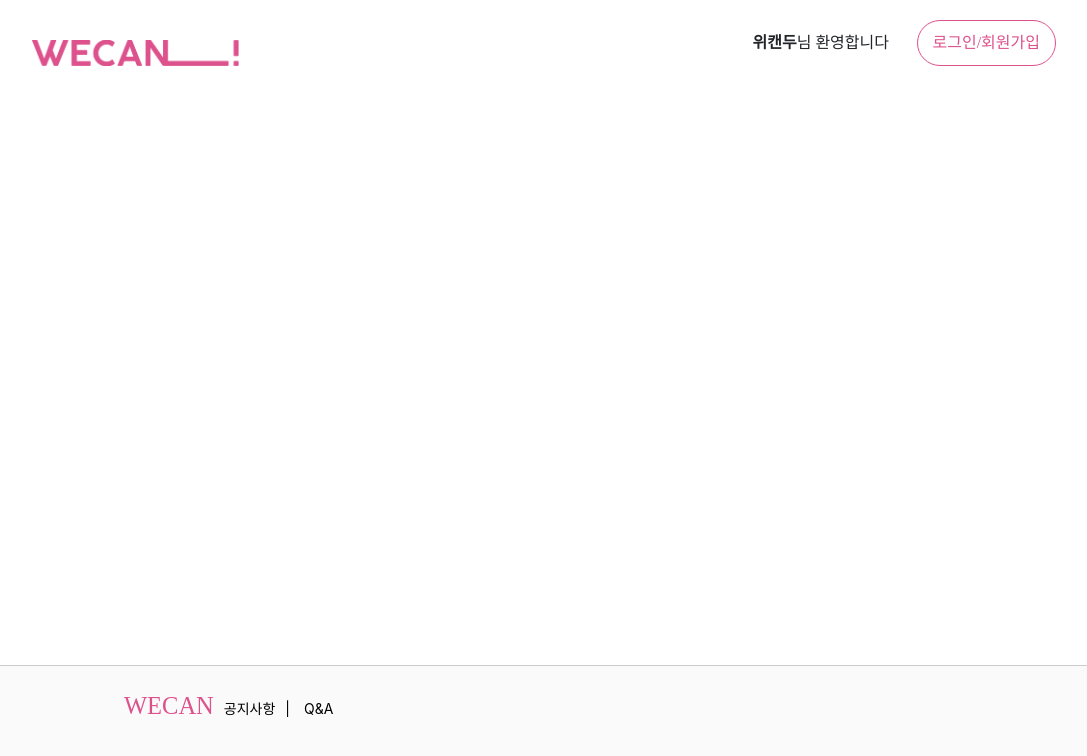
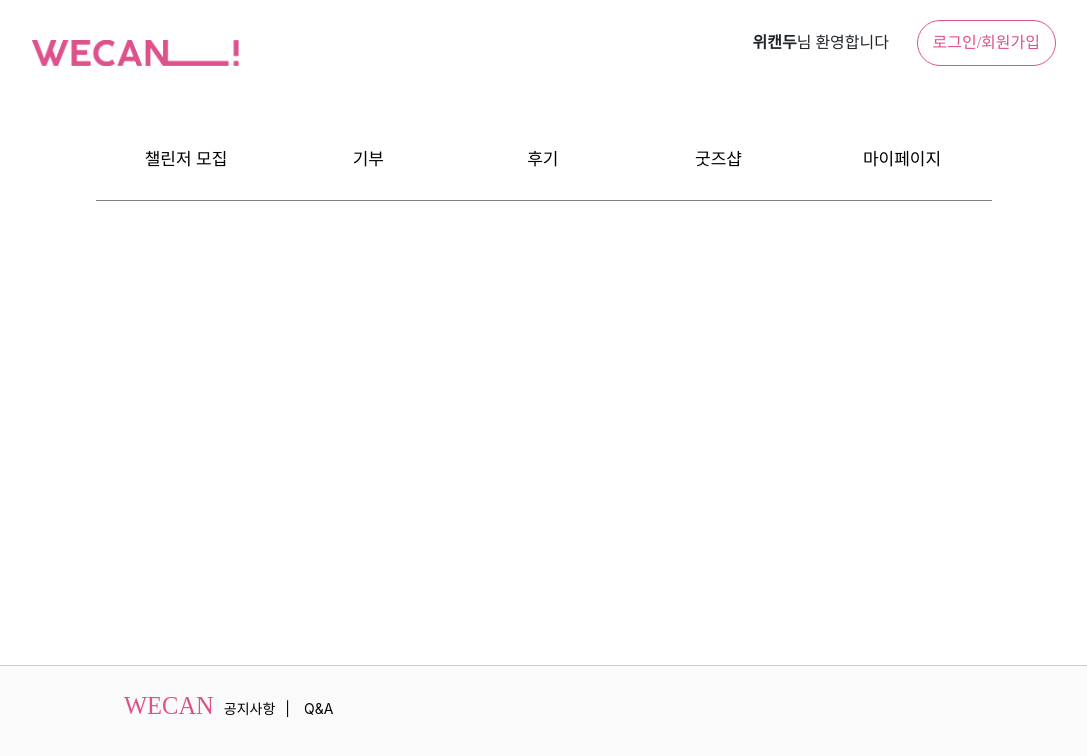
Before and after one commit to withtaylors/WECAN, a React (Create React App) app: page /shop in a window 1280 px wide. Shown: the top 756 px of the page, without its empty margins (96-1183 px from the left). Built offline with nearby package versions, Linux system fonts and the light colour scheme; the HTML template or start-up script is replaced by a standard one; a web font is replaced by a local one.

Commit message:
[UDPATE] 굿즈샵페이지 추가 + topnav 수정

```diff
--- a/src/App.js
+++ b/src/App.js
@@ -16,10 +16,11 @@ import Home from "./Pages/Home/Home.main";
 import Login from "./Pages/Login/Login.main";
 import Join from "./Pages/Join/Join.main";
 import Recruit from "./Pages/Recruit/Recruit.total.main";
-import ReviewPage from "./Pages/Review/ReviewPage";
 import Donate_CharityPage from "./Pages/Donate/Donate_CharityPage";
 import Donate_CharityListPage from "./Pages/Donate/Donate_CharityListPage";
 import Donate_DonatedPage from "./Pages/Donate/Donate_DonatedPage";
+import ReviewPage from "./Pages/Review/ReviewPage";
+import ShopPage from "./Pages/Shop/ShopPage";
 import NotFoundPage from "./Pages/NotFoundPage";
 import ChallengeInfo from "./Pages/Challenger/Challenger.main";
 import ChallengeMakeMain from "./Pages/ChallengeMake/ChallengeMake.main";
@@ -53,7 +54,7 @@ function App() {
                 <Route index element={<Donate_DonatedPage />} />
               </Route>
               <Route path="/review" element={<ReviewPage />} />
-              <Route path="/shop" />
+              <Route path="/shop" element={<ShopPage />} />
               <Route path="/mypage" />
               <Route path="*" element={<NotFoundPage />} />
             </Routes>
--- /dev/null
+++ b/src/Pages/Shop/ShopPage.jsx
@@ -0,0 +1,18 @@
+import React, { useState, useEffect } from "react";
+import { useSearchParams } from "react-router-dom";
+import ListPage from "../../Components/ListPage";
+import styles from "./Styled/ShopPage.module.css";
+import Warn from "../../Components/Warn";
+import TopNav from "../../Pages/TopNav/TopNav.main";
+
+function ReviewPage() {
+  return (
+    <>
+      <div className={styles.center}>
+        <TopNav></TopNav>
+      </div>
+    </>
+  );
+}
+
+export default ReviewPage;
--- /dev/null
+++ b/src/Pages/Shop/Styled/ShopPage.module.css
@@ -0,0 +1,4 @@
+.center {
+  display: flex;
+  justify-content: center;
+}
--- a/src/Pages/TopNav/Styled/TopNav.style.js
+++ b/src/Pages/TopNav/Styled/TopNav.style.js
@@ -4,7 +4,12 @@ import { Link } from "react-router-dom";
 export const activeClassName = "active";
 
 export const activeStyle = css`
-  color: red;
+  color: #dd518c;
+`;
+
+export const hoveredStyle = css`
+  color: #dd518c;
+  border-bottom-color: black;
 `;
 
 export const ActiveLink = styled(Link).attrs({
@@ -14,10 +19,13 @@ export const ActiveLink = styled(Link).attrs({
   color: black;
   border-bottom: 4px solid transparent;
   padding-bottom: 27px;
+  padding-left: 20px; /* 왼쪽 패딩 추가 */
+  padding-right: 20px; /* 오른쪽 패딩 추가 */
+  display: inline-block; /* 인라인 블록 요소로 설정하여 패딩 적용 */
+  white-space: nowrap; /* 텍스트가 한 줄로 표시되도록 설정 */
 
   &:hover {
-    color: #dd518c;
-    border-bottom-color: black;
+    ${hoveredStyle}
   }
 
   &.${activeClassName} {
@@ -40,6 +48,7 @@ export const ActiveLink2 = styled(Link).attrs({
     ${activeStyle}
   }
 `;
+
 export const NavWrapperTotal = styled.div`
   margin-bottom: 20px;
   margin-top: 60px;
```
Also changed, not shown: src/Pages/TopNav/TopNav.main.jsx (+0 -23 lines).
